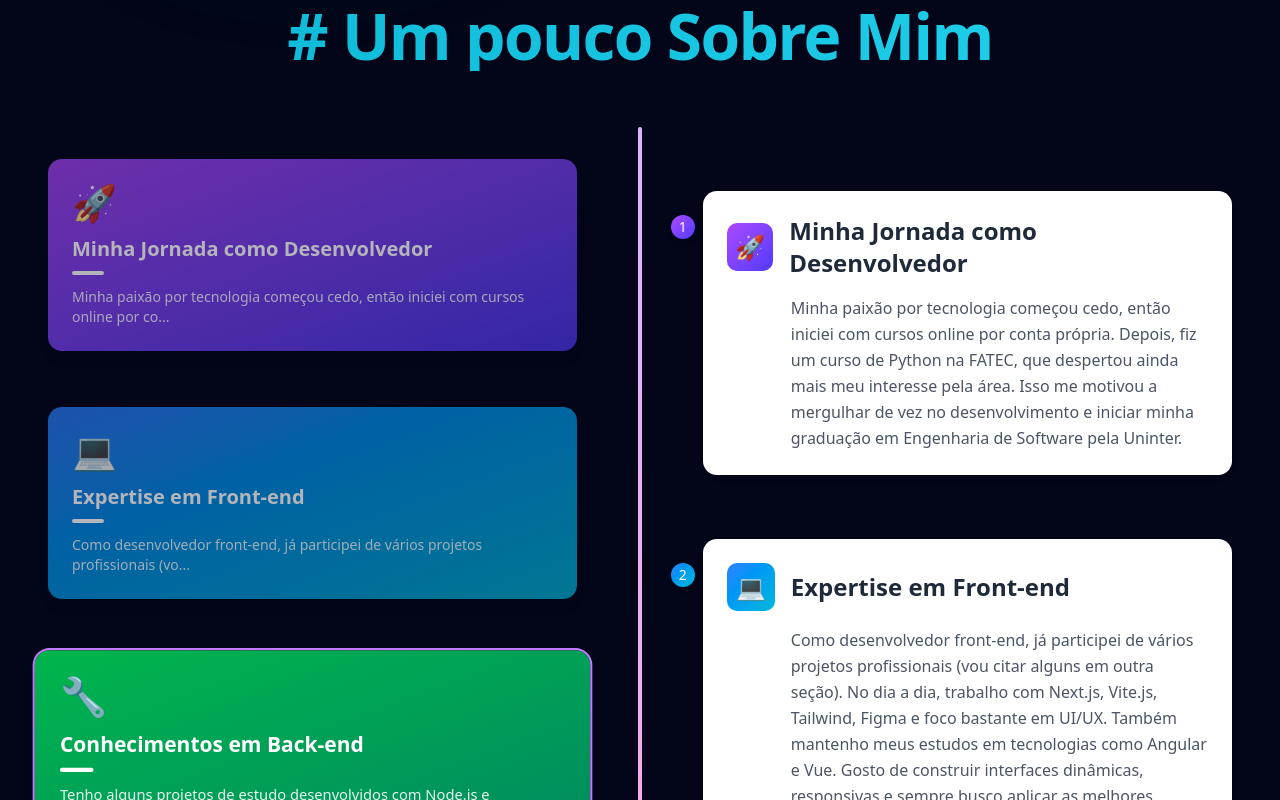
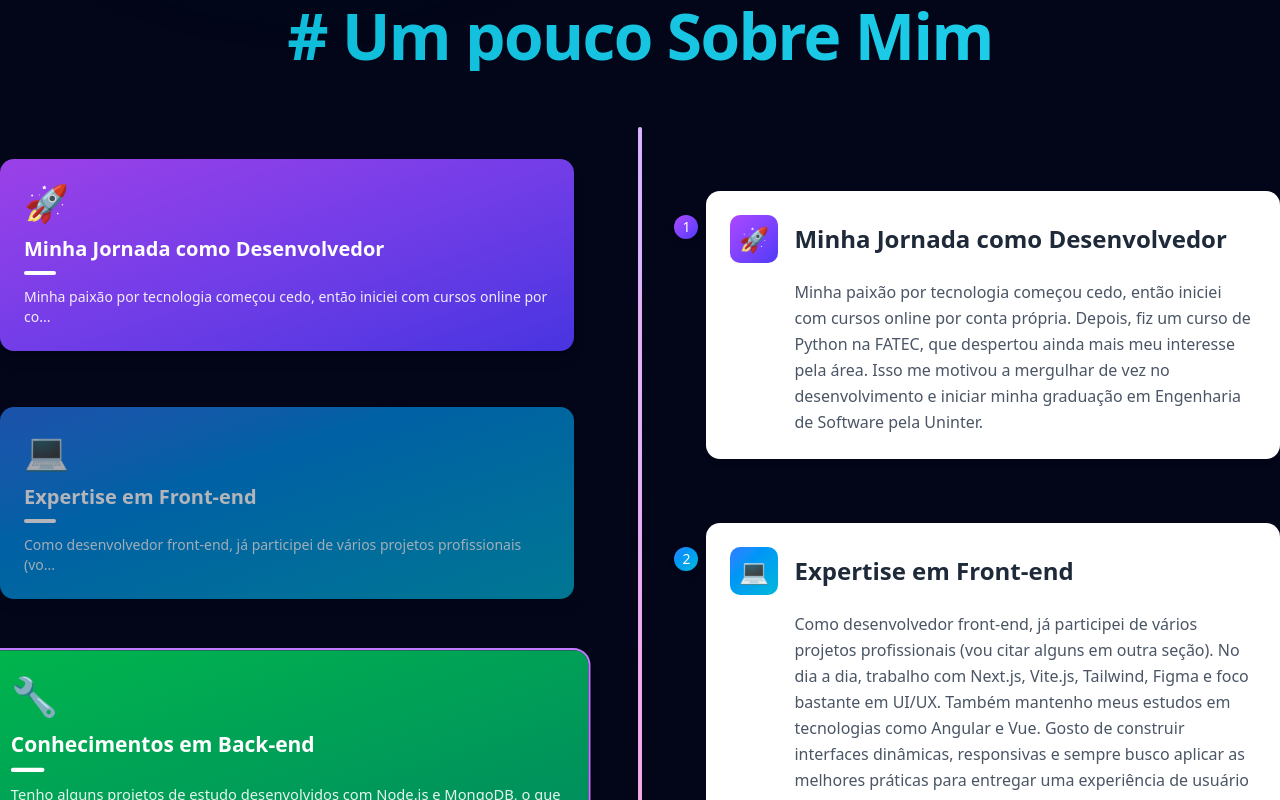
Before and after one commit to vitorkravs/portfolio-profissional-v2, a Next.js app: page / in a window 1280 px wide. Shown: the part 800-1600 px from the top of the page. Built offline with nearby package versions, Linux system fonts and the light colour scheme.

Commit message:
fix: corrigir layout do componente sobre mim

```diff
--- a/components/AboutMe/index.tsx
+++ b/components/AboutMe/index.tsx
@@ -184,9 +184,9 @@ export default function AboutMe() {
             >
                 # Um pouco Sobre Mim
             </motion.h1>
-            <div className="mx-4 md:mx-12">
+            <div className="container">
                 {isMobile ? (
-                    <div className="flex flex-col">
+                    <div className="container flex flex-col">
                         <motion.div
                             className="flex justify-center mb-8"
                             initial={{ opacity: 0, y: 20 }}
@@ -272,7 +272,7 @@ export default function AboutMe() {
                         </div>
                     </div>
                 ) : (
-                    <div className="grid md:grid-cols-13 gap-8 lg:gap-8">
+                    <div className="container grid md:grid-cols-13 gap-8 lg:gap-8">
                         <div className="col-span-6 space-y-6 sticky top-0 h-fit pt-8">
                             {aboutMeSections.map((section, index) => (
                                 <motion.div
```
